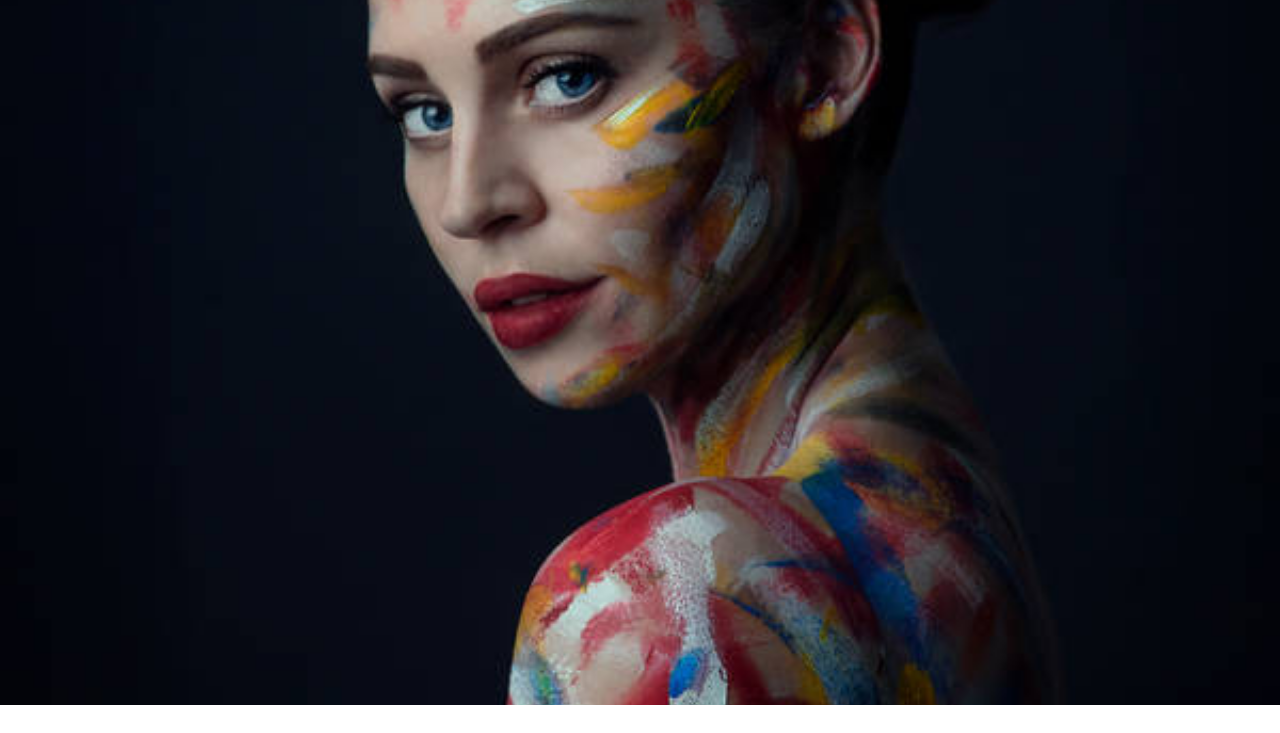
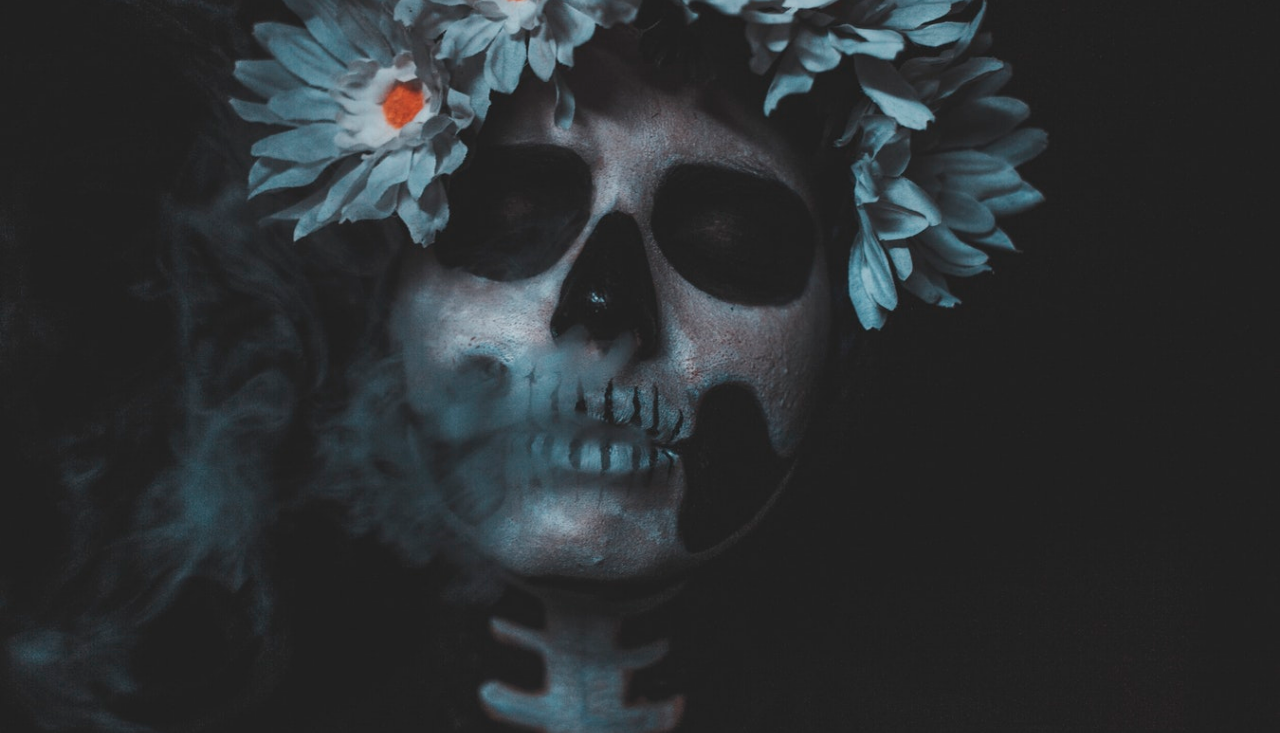
Before and after one commit to MadiDin/oneday, a plain HTML site: page index.html in a window 1280 px wide. Shown: the part 95-828 px from the top of the page. Before the commit the page ends 800 px from the top, so only its background shows below. Drawn offline with Linux system fonts and the light colour scheme.

Commit message:
поменяла картинку

```diff
--- a/style.css
+++ b/style.css
@@ -3,8 +3,9 @@ h1 {
     color: green;
 }
 body {
-    background-image: url(girl.jpg);
+    background-image: url(skull.jfif);
     background-repeat: no-repeat;
     background-size: cover;
-    background-position: 0 -600px;
+    background-position: center;
+    height: 100vh;
 }
```
Also changed, not shown: skull.jfif (added).
